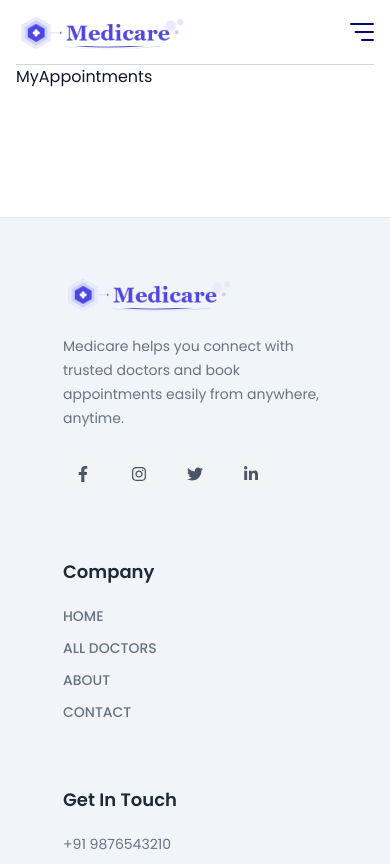
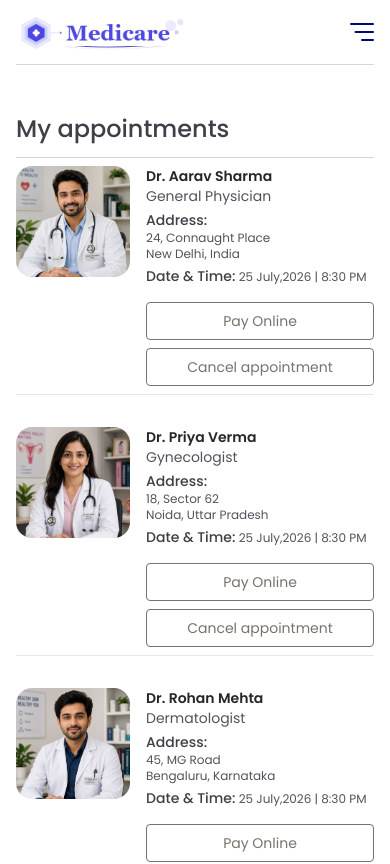
Before and after one commit to kamleshBisht04/Medicare, a React (Vite) app in the folder frontend/: page /my-appointments in a window 390 px wide. Shown: the top 864 px of the page. Built offline with nearby package versions, Linux system fonts and the light colour scheme.

Commit message:
adding the myAppoinment page and fix the doctor page for mobile screen

```diff
--- a/frontend/src/layout/Navbar.jsx
+++ b/frontend/src/layout/Navbar.jsx
@@ -2,7 +2,6 @@
 import { assets } from '../assets/assets';
 import { NavLink, useNavigate } from 'react-router-dom';
 import { NavLinks } from '../data/NavLinks';
-
 
 const Navbar = () => {
   const navigate = useNavigate();
@@ -15,7 +14,7 @@
       {/* Logo */}
       <img
         onClick={() => navigate('/')}
-        className="w-[180px] cursor-pointer md:w-[250px] md:h-[55px]"
+        className="w-[180px] cursor-pointer md:h-[55px] md:w-[250px]"
         src={assets.logo}
         alt="medicare logo"
       />
@@ -67,7 +66,10 @@
                   </p>
 
                   <p
-                    onClick={() => setToken(false)}
+                    onClick={() => {
+                      setToken(false);
+                      navigate('/')
+                    }}
                     className="cursor-pointer hover:text-red-500"
                   >
                     Logout
--- a/frontend/src/pages/Doctors.jsx
+++ b/frontend/src/pages/Doctors.jsx
@@ -1,13 +1,14 @@
 import { useNavigate, useParams } from 'react-router-dom';
-
 import { specialities } from '../data/specialities';
 import { useAppContext } from '../context/AppContext';
 import DoctorBookingCard from '../components/DoctorBookingCard';
+import { useState } from 'react';
 
 const Doctors = () => {
   const navigate = useNavigate();
   const { speciality } = useParams();
   const { doctors } = useAppContext();
+  const [showFilter, setShowFilter] = useState(false);
 
   const filterDoctors = speciality
     ? doctors.filter((doc) => doc?.speciality === speciality)
@@ -21,14 +22,30 @@
       </p>
 
       <div className="mt-5 flex flex-col items-start gap-12 sm:flex-row">
+        <button
+          className={`rounded border px-3 py-1 text-sm transition-all sm:hidden ${
+            showFilter ? 'bg-primary text-white' : ''
+          }`}
+          onClick={() => {
+            setShowFilter((prev) => !prev);
+          }}
+        >
+          Filters
+        </button>
         {/* left side */}
-        <div className="flex flex-col gap-4 text-sm text-gray-600">
+        <div
+          className={`flex-col gap-4 text-sm text-gray-600 ${
+            showFilter ? 'flex' : 'hidden sm:flex'
+          }`}
+        >
           {specialities.map((item, index) => (
             <p
               key={index}
-              onClick={() =>
-                navigate(speciality === item ? '/doctors' : `/doctors/${item}`)
-              }
+              onClick={() => {
+                navigate(speciality === item ? '/doctors' : `/doctors/${item}`);
+
+                setShowFilter(false);
+              }}
               className={`speciality-btn ${
                 speciality === item ? 'speciality-btn-active' : ''
               }`}
--- a/frontend/src/pages/MyAppointments.jsx
+++ b/frontend/src/pages/MyAppointments.jsx
@@ -1,5 +1,48 @@
+import { useAppContext } from '../context/AppContext';
+
 const MyAppointments = () => {
-  return <div>MyAppointments</div>;
+  const { doctors } = useAppContext();
+  return (
+    <div>
+      <p className="mt-12 border-b pb-3 border-gray-300 font-medium text-zinc-700 text-2xl">
+        My appointments
+      </p>
+      <div>
+        {doctors.slice(0, 3).map((item, index) => (
+          <div
+            className="grid grid-cols-[1fr_2fr] gap-4 border-b mb-6 border-gray-200 py-2 sm:flex sm:gap-6"
+            key={index}
+          >
+            <div>
+              <img className="w-32 bg-indigo-50 rounded-2xl" src={item.image} alt="" />
+            </div>
+            <div className="flex-1 text-sm text-zinc-600">
+              <p className="font-semibold text-neutral-800">{item.name}</p>
+              <p>{item.speciality}</p>
+              <p className="mt-1 font-medium text-zinc-700">Address:</p>
+              <p className="text-xs">{item.address.line1}</p>
+              <p className="text-xs">{item.address.line2}</p>
+              <p className="mt-1 text-xs">
+                <span className="text-sm font-medium text-neutral-700">
+                  Date & Time:
+                </span>{' '} 25 July,2026 | 8:30 PM
+              </p>
+            </div>
+            <div></div>
+            <div className="flex flex-col justify-end gap-2">
+              <button className="hover:bg-primary rounded border py-2 text-center text-sm text-stone-500 transition-all duration-300 hover:text-white sm:min-w-48">
+                Pay Online
+              </button>
+
+              <button className="rounded border py-2 text-center text-sm text-stone-500 transition-all duration-300 hover:bg-red-600 hover:text-white sm:min-w-48">
+                Cancel appointment
+              </button>
+            </div>
+          </div>
+        ))}
+      </div>
+    </div>
+  );
 };
 
 export default MyAppointments;
```
